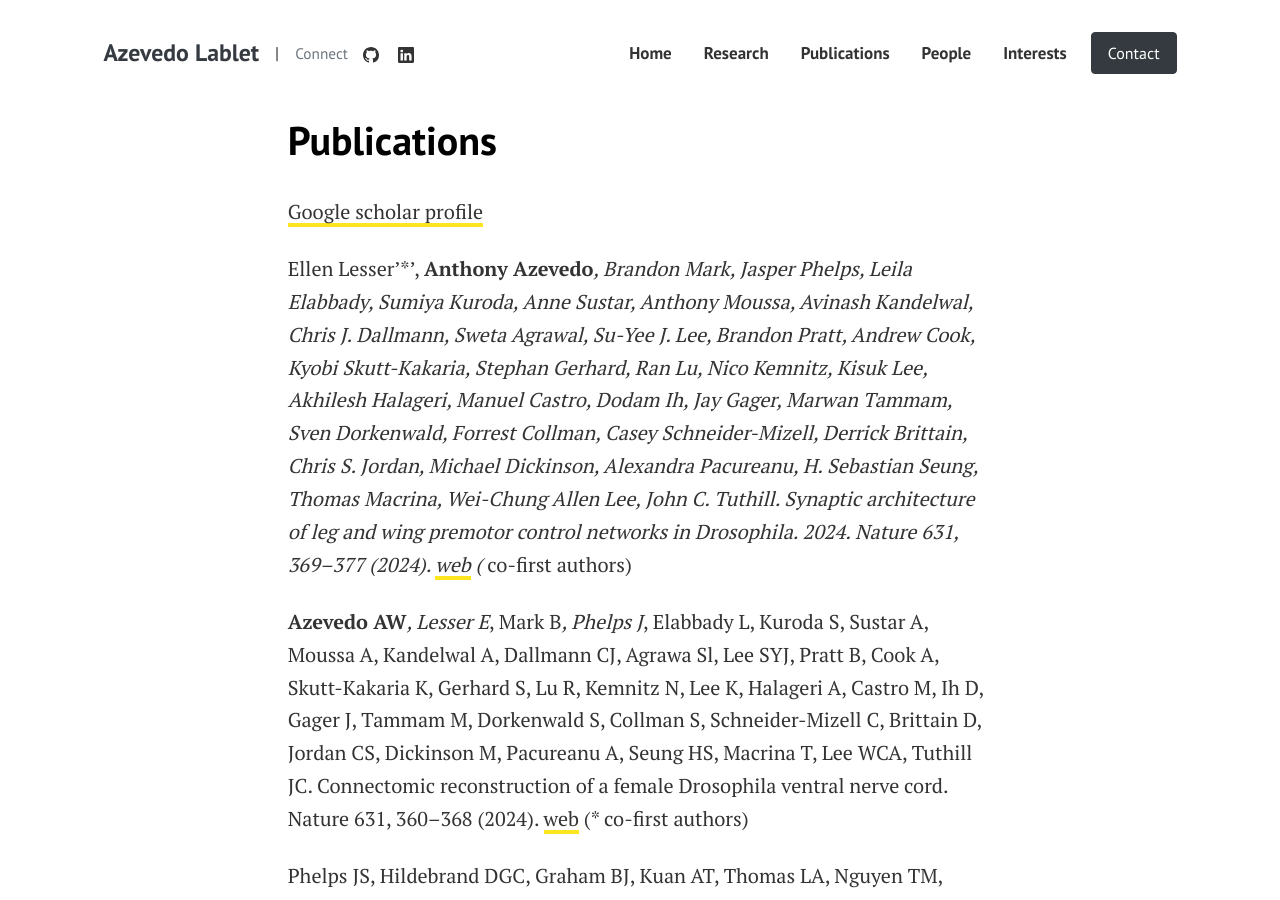
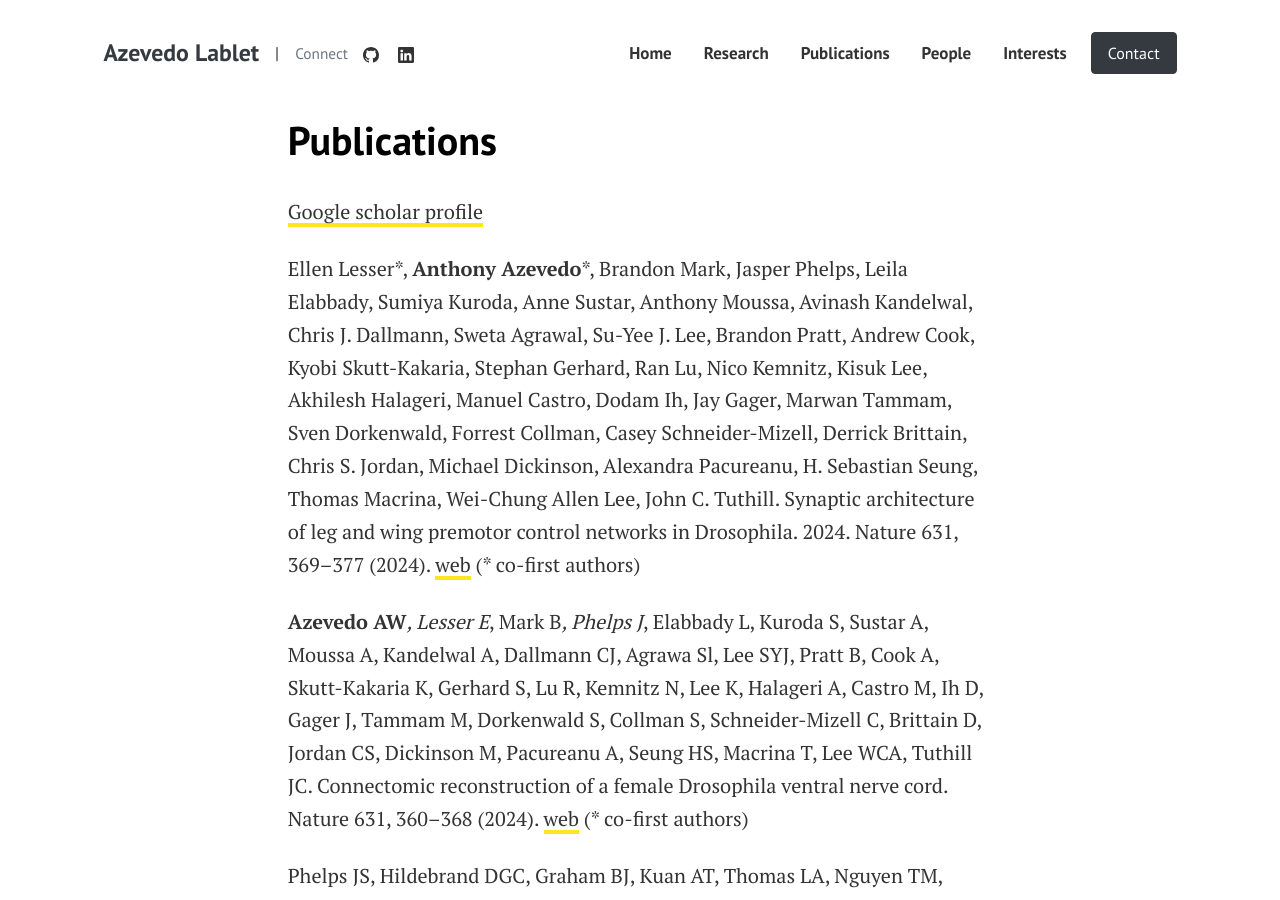
Before and after one commit to tony-azevedo/tony-azevedo.github.io, a Jekyll site: the page built from publications.md, in a window 1280 px wide and 900 px high. Built offline with Jekyll 4.4.1, drawn with Linux system fonts in a browser that asks for light colours.

```diff
--- a/publications.md
+++ b/publications.md
@@ -6,8 +6,8 @@ permalink: /publications/
 
 [Google scholar profile](https://scholar.google.com/citations?user=LlgU5PUAAAAJ&hl=en&oi=ao)
 
-Ellen Lesser'\*', **Anthony Azevedo***, Brandon Mark, Jasper Phelps, Leila Elabbady, Sumiya Kuroda, Anne Sustar, Anthony Moussa, Avinash Kandelwal, Chris J. Dallmann, Sweta Agrawal, Su-Yee J. Lee, Brandon Pratt, Andrew Cook, Kyobi Skutt-Kakaria, Stephan Gerhard, Ran Lu, Nico Kemnitz, Kisuk Lee, Akhilesh Halageri, Manuel Castro, Dodam Ih, Jay Gager, Marwan Tammam, Sven Dorkenwald, Forrest Collman, Casey Schneider-Mizell, Derrick Brittain, Chris S. Jordan, Michael Dickinson, Alexandra Pacureanu, H. Sebastian Seung, Thomas Macrina, Wei-Chung Allen Lee, John C. Tuthill. Synaptic architecture of leg and wing premotor control networks in Drosophila. 2024. Nature 631, 369–377 (2024). [web](https://doi.org/10.1038/s41586-024-07600-z )
-(* co-first authors)
+Ellen Lesser\*, **Anthony Azevedo**\*, Brandon Mark, Jasper Phelps, Leila Elabbady, Sumiya Kuroda, Anne Sustar, Anthony Moussa, Avinash Kandelwal, Chris J. Dallmann, Sweta Agrawal, Su-Yee J. Lee, Brandon Pratt, Andrew Cook, Kyobi Skutt-Kakaria, Stephan Gerhard, Ran Lu, Nico Kemnitz, Kisuk Lee, Akhilesh Halageri, Manuel Castro, Dodam Ih, Jay Gager, Marwan Tammam, Sven Dorkenwald, Forrest Collman, Casey Schneider-Mizell, Derrick Brittain, Chris S. Jordan, Michael Dickinson, Alexandra Pacureanu, H. Sebastian Seung, Thomas Macrina, Wei-Chung Allen Lee, John C. Tuthill. Synaptic architecture of leg and wing premotor control networks in Drosophila. 2024. Nature 631, 369–377 (2024). [web](https://doi.org/10.1038/s41586-024-07600-z )
+(\* co-first authors)
 
 **Azevedo AW***, Lesser E*, Mark B*, Phelps J*, Elabbady L, Kuroda S, Sustar A, Moussa A, Kandelwal A, Dallmann CJ, Agrawa Sl, Lee SYJ, Pratt B, Cook A, Skutt-Kakaria K, Gerhard S, Lu R, Kemnitz N, Lee K, Halageri A, Castro M, Ih D, Gager J, Tammam M, Dorkenwald S, Collman S, Schneider-Mizell C, Brittain D, Jordan CS, Dickinson M, Pacureanu A, Seung HS, Macrina T, Lee WCA, Tuthill JC. Connectomic reconstruction of a female Drosophila ventral nerve cord. Nature 631, 360–368 (2024). [web](https://doi.org/10.1038/s41586-024-07389-x )
 (* co-first authors)
```
